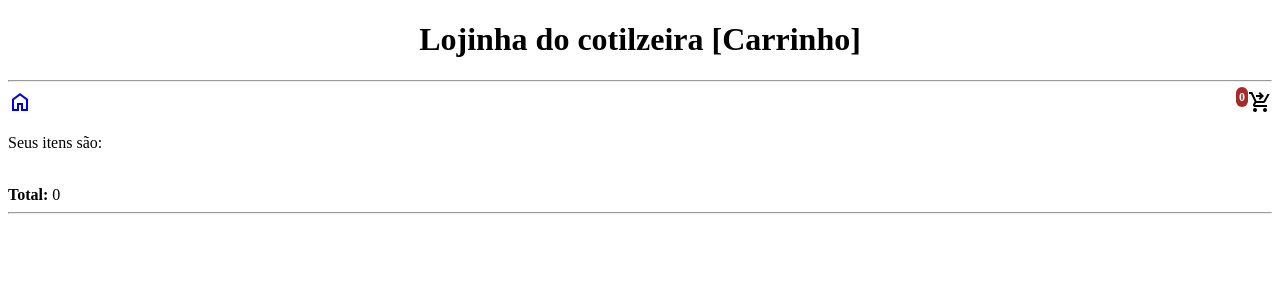
After one commit to VHSNWLF/Cotil, a PHP site: page /verCarrinho.php in a window 1280 px wide. The commit adds this page. Shown: the top 300 px of the page. Run offline with PHP 8.4, Linux system fonts and the light colour scheme.

Commit message:
Carrinho PHP

```diff
--- /dev/null
+++ b/PHP/php/LOJA_COTIL/verCarrinho.php
@@ -0,0 +1,93 @@
+<?php
+
+    $listagemProdutos = "";
+    $total = 0;
+
+    //verifica se já tem produto em cookie
+    if(!isset($_COOKIE["qtd"])){
+        $qtd = 0;
+    }else{
+        //lê a quantidade de produtos
+        $qtd = $_COOKIE["qtd"];
+
+        //lê o carrinho atual armazenado em cookie, se houver
+        $carrinhoAtual = isset($_COOKIE["carrinho"]) ? $_COOKIE["carrinho"] :"";
+
+        //como o array de carrinho tem que ser gravado serializado, para ler é necessario desserializar
+        $carrinho = unserialize($carrinhoAtual);
+
+        //percorre o carrinho lido, monta string de exibição e calcula total dos produtos
+        foreach($carrinho as $produto){
+            $listagemProdutos .= $produto["codigo"] . " - ";
+            $listagemProdutos .= $produto["descricao"] . " - ";
+            $listagemProdutos .= $produto["valor"] . "<br>";
+
+            $total += $produto["valor"];
+        }
+
+        $total = number_format($total,2,",",".");
+    }
+
+?>
+
+<!DOCTYPE html>
+<html lang="pt-br">
+<head>
+    <meta charset="UTF-8">
+    <meta name="viewport" content="width=device-width, initial-scale=1.0">
+    <title>Carrinho</title>
+
+    <link rel="stylesheet" href="https://fonts.googleapis.com/css2?family=Material+Symbols+Outlined:opsz,wght,FILL,GRAD@24,400,0,0" />
+
+    <link rel="stylesheet" href="https://fonts.googleapis.com/css2?family=Material+Symbols+Outlined:opsz,wght,FILL,GRAD@20..48,100..700,0..1,-50..200" />
+
+    <style>
+        #menu{
+            display: flex;
+            flex-direction: row;
+            justify-content: space-between;
+        }
+
+        #qtd{
+            background-color: brown;
+            color: white;
+            font-weight: bold;
+            font-size: 12px;
+            border-radius: 20px;
+            padding: 3px;
+            vertical-align: top;
+        }
+    </style>
+</head>
+<body>
+<h1 align="center">Lojinha do cotilzeira [Carrinho]</h1>
+
+<hr>
+
+<div id="menu">
+    <div>
+        <a href="verCarrinho.php"><span class="material"></span></a>
+        <a href="lojinhaCotil.php"><span class="material-symbols-outlined">
+home
+</span></a>
+    </div>
+
+    <div>
+        <a href="verCarrinho.php"><span class="material"></span></a>
+        <span id="qtd"><?=$qtd ?></span><span class="material-symbols-outlined">
+    shopping_cart_checkout
+    </span>
+    </div>
+</div>
+
+<p>Seus itens são:</p>
+
+<?=$listagemProdutos ?>
+
+<br>
+
+<b>Total:</b> <?=$total ?>
+
+<hr>
+</body>
+</html>
```
Also changed, not shown: PHP/php/LOJA_COTIL/lojinhaCotil.php (+4 -3 lines).
